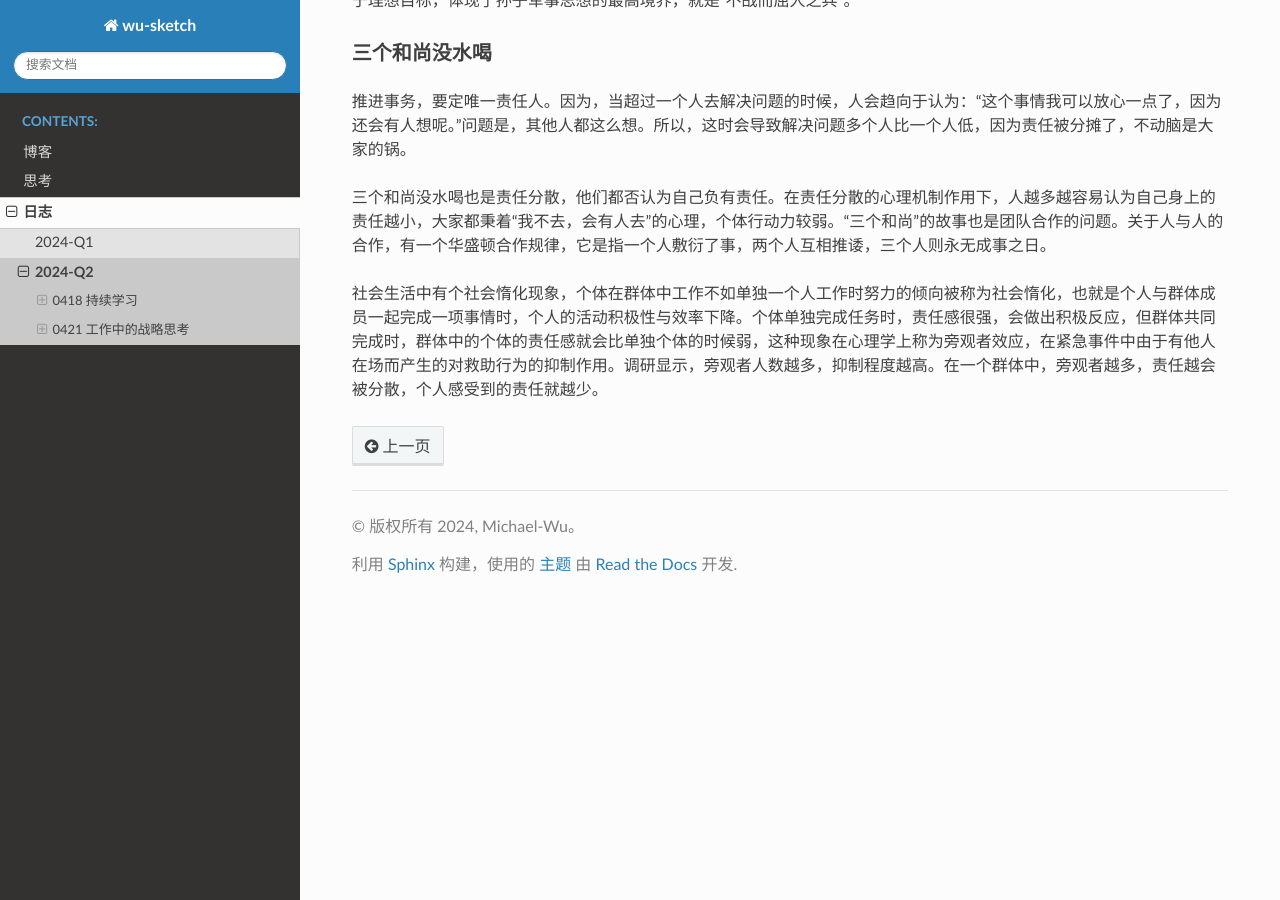
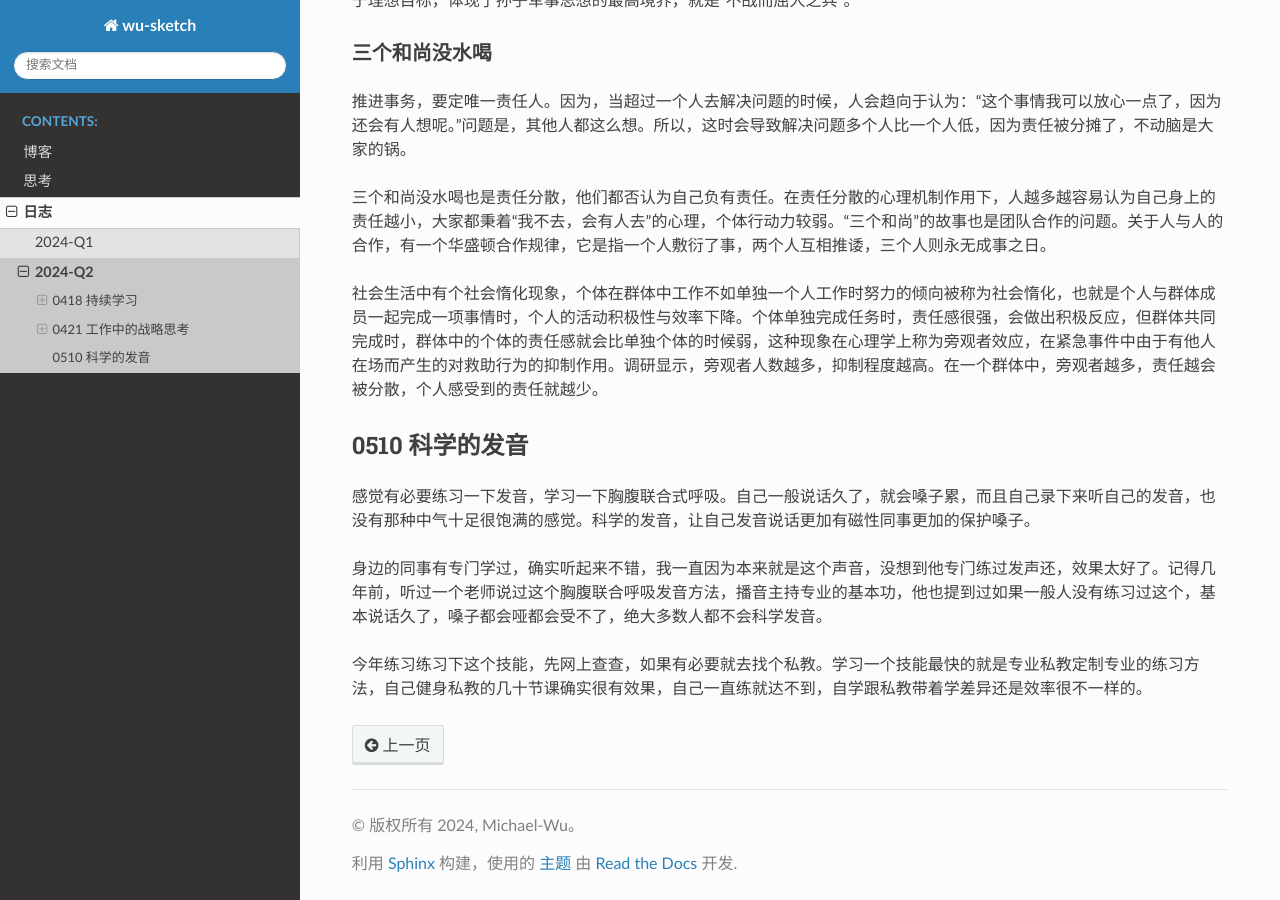
Before and after one commit to thisinnocence/sketch, a Sphinx documentation site: the page built from source/diary/2024-Q2.rst, in a window 1280 px wide and 900 px high, scrolled down 2565 px. Built offline with Sphinx 7.4.7 and the Read the Docs theme 2.0.0, drawn with Linux system fonts in a browser that asks for light colours.

Commit message:
update 0511

```diff
--- a/source/diary/2024-Q2.rst
+++ b/source/diary/2024-Q2.rst
@@ -122,3 +122,16 @@ https://zhuanlan.zhihu.com/p/656741909
 个人的活动积极性与效率下降。个体单独完成任务时，责任感很强，会做出积极反应，但群体共同完成时，群体中的个体的责任感就会比单独个
 体的时候弱，这种现象在心理学上称为旁观者效应，在紧急事件中由于有他人在场而产生的对救助行为的抑制作用。调研显示，旁观者人数越多，
 抑制程度越高。在一个群体中，旁观者越多，责任越会被分散，个人感受到的责任就越少。
+
+0510 科学的发音
+================
+
+感觉有必要练习一下发音，学习一下胸腹联合式呼吸。自己一般说话久了，就会嗓子累，而且自己录下来听自己的发音，也没有那种中气十足
+很饱满的感觉。科学的发音，让自己发音说话更加有磁性同事更加的保护嗓子。
+
+身边的同事有专门学过，确实听起来不错，我一直因为本来就是这个声音，没想到他专门练过发声还，效果太好了。记得几年前，听过一个老师说
+过这个胸腹联合呼吸发音方法，播音主持专业的基本功，他也提到过如果一般人没有练习过这个，基本说话久了，嗓子都会哑都会受不了，绝大多数
+人都不会科学发音。
+
+今年练习练习下这个技能，先网上查查，如果有必要就去找个私教。学习一个技能最快的就是专业私教定制专业的练习方法，自己健身私教的几十节课
+确实很有效果，自己一直练就达不到，自学跟私教带着学差异还是效率很不一样的。
```
Also changed, not shown: source/blogs/QEMU仿真虚拟化.rst (+33 -6 lines).
